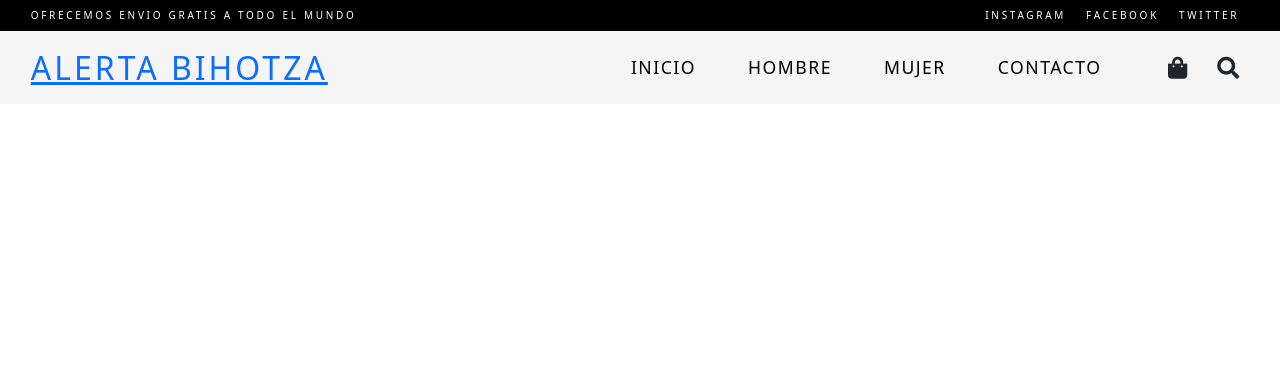
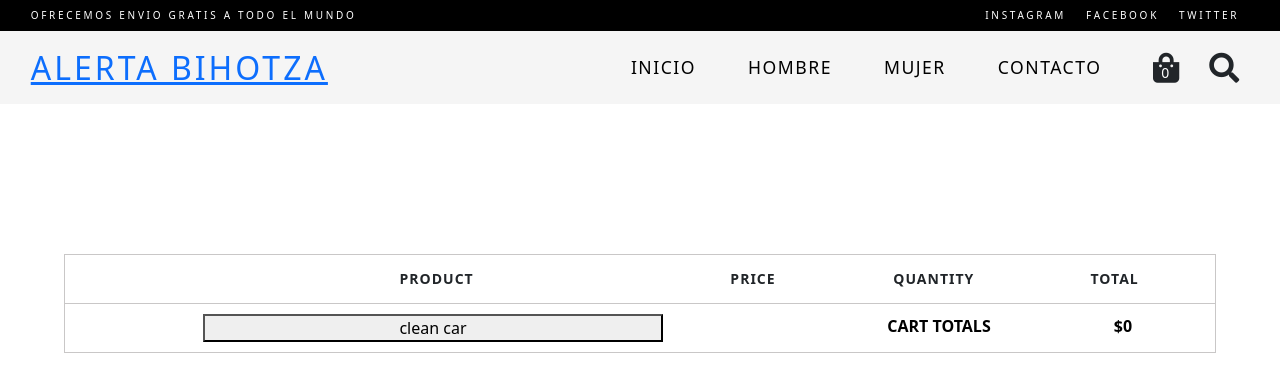
Before and after one commit to IgnacioVivas/Alerta-Bihotza, a React (Create React App) app: page /cart in a window 1280 px wide. Shown: the top 392 px of the page. Built offline with nearby package versions, Linux system fonts and the light colour scheme.

Commit message:
rendering

```diff
--- a/src/App.js
+++ b/src/App.js
@@ -8,6 +8,7 @@ import ItemListContainer from './components/ItemListContainer';
 import ItemDetailConteiner from './components/ItemDetailConteiner';
 import { BrowserRouter, Switch, Route } from 'react-router-dom'
 import CartContextProvider from './context/CartContext';
+import Cart from './components/Cart';
 
 
 
@@ -33,6 +34,9 @@ function App() {
             <Route exact path='/detalle/:id'>
               <ItemDetailConteiner />
             </Route>
+            <Route exact path='/cart'>
+              <Cart></Cart>
+            </Route>
           </Switch>
 
 
--- a/src/assets/styles/App.scss
+++ b/src/assets/styles/App.scss
@@ -87,12 +87,20 @@ header{
             width: 10%;
             display: flex;
             justify-content: flex-end;
+            position: relative;
             i{
                 margin: 0 10px 0 15px;
-                font-size: 22px;
+                font-size: 30px;
                 &:first-child{
                     margin: 0 15px 0 0;
                 }
+            }
+            span{
+                position: absolute;
+                right: 80px;
+                top: 9px;
+                color: white;
+                font-size: 14px;
             }
 
         }
@@ -323,4 +331,97 @@ header{
             }
         }
     }
+
 }
+
+
+
+
+
+//clases para carrito
+
+.cart{
+    margin-top: 150px;
+    p{
+        margin-bottom: 0px;
+    }
+    .contenedor{
+        .titulosCart{
+            display: flex;
+            align-items: center;
+            padding: 13px 10px;
+            font-size: 14px;
+            line-height: 1.571428571428571em;
+            text-transform: uppercase;
+            letter-spacing: 1px;
+            font-weight: 600;
+        }
+        .item{
+            display: flex;
+            align-items: center;
+            padding: 10px 0 10px;
+            p{
+                color: #888;
+            }
+            i{
+
+            }
+            img{
+                display: block;
+                width: 66px;
+                height: 100px;
+            }
+            div{
+                .contadores{
+                    padding: 0;
+                    width: 17px;
+                    height: 17px;
+                    line-height: 17px;
+                    margin: 0;
+                    display: inline;
+                    font-size: 14px;
+                    border: 0;
+                    cursor: pointer;
+                    outline: 0;
+                    background-color: #bcbcbc;
+                    color: #fff;
+                    border-radius: 500px;
+                }
+                .cantidad{
+                    border: none;
+                    padding: 0 5px;
+                    width: 22px;
+                    display: inline;
+                    text-align: center;
+                    font-weight: 600;
+                    color: #303030;
+                    font-size: 17px;
+                    background: 0 0;
+                }
+            }
+
+        }
+        .tabla{
+            display: grid;
+            width: 100%;
+            border-right: 1px solid #c9c7c7;
+            border-left: 1px solid #c9c7c7;
+            border-bottom: 1px solid #c9c7c7;
+            grid-template-columns: 6% 6% 40% 16% 16% 16%;
+            &:first-child{
+                border-top: 1px solid #c9c7c7;
+            }
+        }
+        .totalTotal{
+            padding: 10px 0 10px;
+            p{
+                color: black;
+                text-transform: uppercase;
+                font-weight: 600;
+
+            }
+        }
+
+    }
+
+}
--- /dev/null
+++ b/src/components/Cart.jsx
@@ -0,0 +1,50 @@
+import React from 'react'
+import { useCartContext } from '../context/CartContext'
+
+
+
+function Cart() {
+
+    const { cart, precioTotal, removeItem, clear } = useCartContext()
+    console.log(cart);
+
+    return (
+        <div className="cart">
+            <div className="contenedor">
+                <div className="titulosCart tabla">
+                    <p></p>
+                    <p></p>
+                    <p>product</p>
+                    <p>price</p>
+                    <p>quantity</p>
+                    <p>total</p>
+                </div>
+                <>
+                    {
+                        cart.map((producto) => <div key={producto.item.id} className="item tabla">
+                            <i class="far fa-trash-alt"  id={producto.item.id} onClick={removeItem}></i>
+                            <img src={producto.item.imagen} alt="" />
+                            <p>{producto.item.title}</p>
+                            <p>${producto.item.precio}</p>
+                            <div>
+                                <input type="button" value="-" className="contadores" />
+                                <input type="text" step="1" min="1" name="cantidad" value={producto.quantity} className="cantidad" />
+                                <input type="button" value="+" className="contadores" />
+                            </div>
+                            <p>${precioTotal()}</p>
+                        </div>)}
+                </>
+                <div className="tabla totalTotal" >
+                    <p></p>
+                    <p></p>
+                    <button onClick={clear}>clean car</button>
+                    <p></p>
+                    <p>cart totals</p>
+                    <p>${precioTotal()}</p>
+                </div>
+            </div>
+        </div>
+    )
+}
+
+export default Cart
--- a/src/components/Item.jsx
+++ b/src/components/Item.jsx
@@ -27,7 +27,7 @@ function Item({ producto }) {
                     <a className="productInfo">
                         <h4>{producto.title} </h4>
                         <div className="separadorTitlePrice"></div>
-                        <span className="price">{producto.precio} </span>
+                        <span className="price">${producto.precio} </span>
                     </a>
 
                 </li>
--- a/src/components/ItemDetail.jsx
+++ b/src/components/ItemDetail.jsx
@@ -22,7 +22,7 @@ function ItemDetail({ producto }) {
                         <div className= "contTitle">
                             <h1>{producto.title}</h1>
                             <div className= "contPrecio">
-                                <p>{producto.precio}</p>
+                                <p>${producto.precio}</p>
                             </div>
                             <div className= "contDescripcion">
                                 <p>{producto.descripcion}</p>
--- a/src/components/NavBar.jsx
+++ b/src/components/NavBar.jsx
@@ -1,8 +1,12 @@
 import React from 'react'
 import { Link } from 'react-router-dom'
+import { useCartContext } from '../context/CartContext'
 import CartWidget from './CartWidget'
 
 function NavBar() {
+
+    const {iconCart} = useCartContext()
+        console.log(iconCart());
     return (
         <header>
                 <div className="HeaderTop">
@@ -30,7 +34,9 @@ function NavBar() {
                         </ul>
                     </nav>
                     <div className="HeaderDerecha">
-                        <CartWidget></CartWidget>
+                        <CartWidget>
+                        </CartWidget>
+                        <span>{iconCart()}</span>
                         <i className="fas fa-search"></i>
                     </div>
                 </div>
--- a/src/context/CartContext.jsx
+++ b/src/context/CartContext.jsx
@@ -34,13 +34,23 @@ function CartContextProvider({ children }) {
     const clear = () => {
         setCart([])
     }
-    const removeItem = (itemId) => {
-        const cartFilter = cart.filter(element => element.item.id !== itemId )
-        return setCart(cartFilter)
+    const removeItem = (event) => {
+        const itemId= event.target.id;
+        console.log(itemId);
+        const cartFilter = cart.filter((element) => element.item.id !== itemId)
+        return setCart(...cartFilter)
+    }
+    const iconCart = () =>{
+        return cart.reduce((acumulador, valor) => acumulador + valor.quantity, 0)
     }
 
+    const precioTotal = () =>{
+        return cart.reduce((acumulador, valor) => (acumulador + (valor.quantity * valor.item.precio)), 0)
+    }
+
+
     return (
-        <CartContext.Provider value={{ cart, agregarAlCarrito, clear, removeItem }}>
+        <CartContext.Provider value={{ cart, agregarAlCarrito, clear, removeItem, iconCart, precioTotal }}>
             {children}
         </CartContext.Provider>
     )
```
Also changed, not shown: src/components/ItemDetailConteiner.jsx (+8 -8 lines), src/components/ItemListContainer.jsx (+8 -8 lines).
